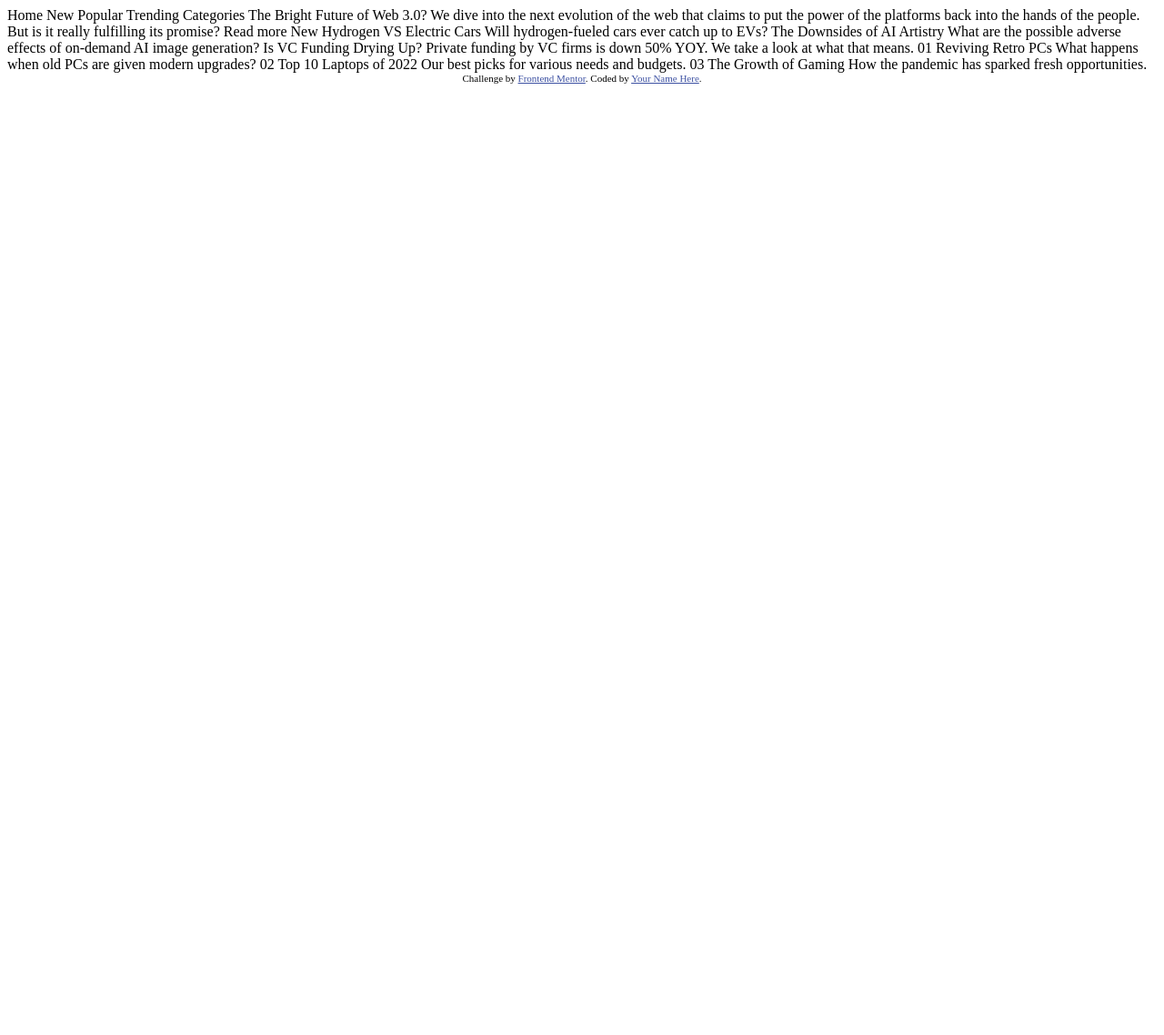
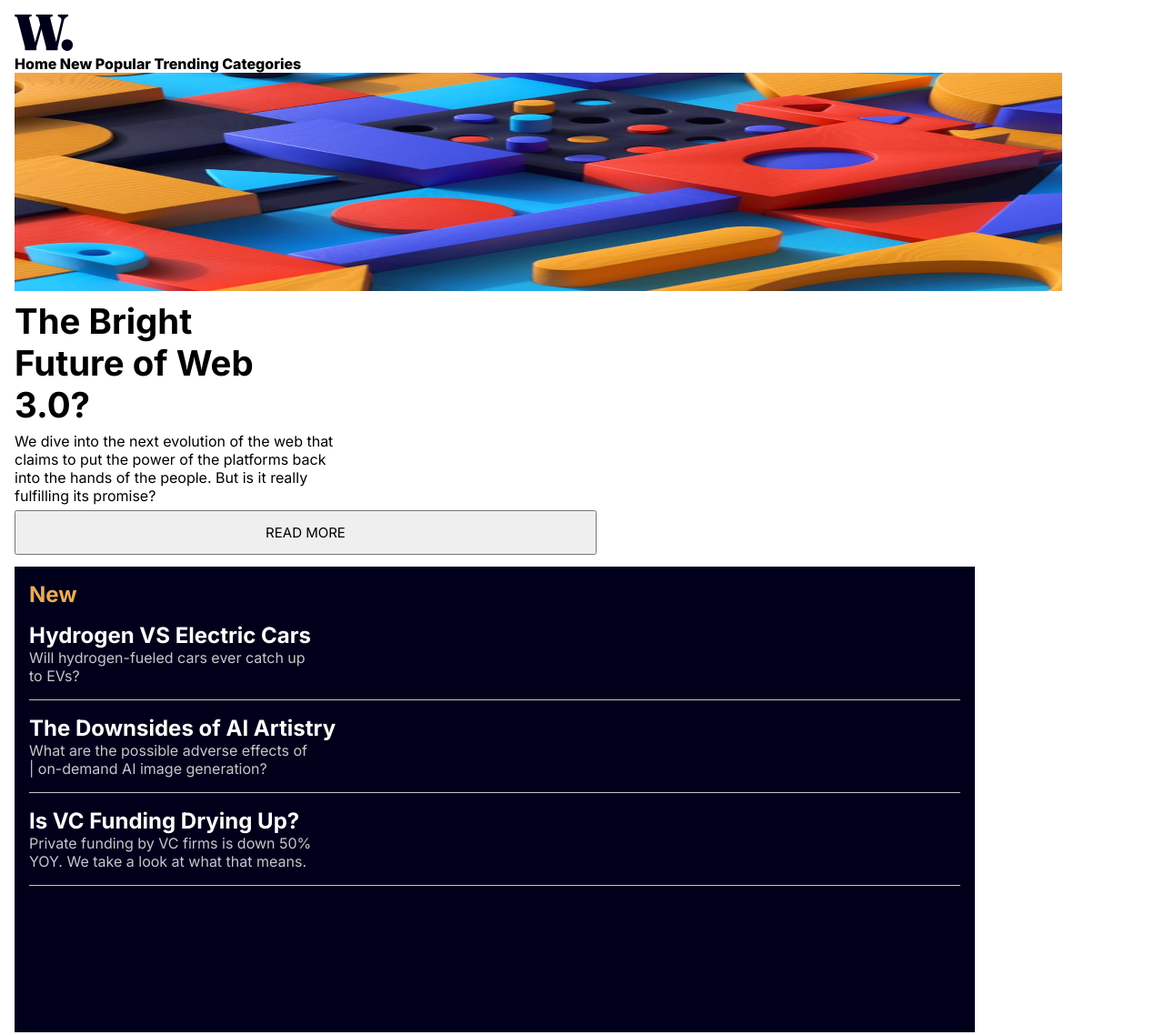
Before and after one commit to AidenNateLuk/news-homepage-main, a plain HTML site: page index.html in a window 1280 px wide. Shown: the top 1138 px of the page at 91% size. Before the commit the page ends 800 px from the top, so only its background shows below. Drawn offline with Linux system fonts and the light colour scheme.

Commit message:
some html and css work

```diff
--- a/index.html
+++ b/index.html
@@ -1,60 +1,103 @@
 <!DOCTYPE html>
 <html lang="en">
-<head>
-  <meta charset="UTF-8">
-  <meta name="viewport" content="width=device-width, initial-scale=1.0"> <!-- displays site properly based on user's device -->
+  <head>
+    <meta charset="UTF-8" />
+    <meta name="viewport" content="width=device-width, initial-scale=1.0" />
+    <title>news-homepage-main Public</title>
+    <link rel="stylesheet" href="styles.css" />
+    <link
+      rel="stylesheet"
+      href="https://fonts.googleapis.com/css2?family=Inter:wght@400;700;800&display=swap"
+    />
+  </head>
+  <body>
+    <div class="page">
+      <nav>
+        <img src="assets/images/logo.svg" />
+        <ul>
+          <a>Home</a>
+          <a>New</a>
+          <a>Popular</a>
+          <a>Trending</a>
+          <a>Categories</a>
+        </ul>
+      </nav>
 
-  <link rel="icon" type="image/png" sizes="32x32" href="./assets/images/favicon-32x32.png">
-
-  <title>Frontend Mentor | News homepage</title>
-
-  <!-- Feel free to remove these styles or customise in your own stylesheet 👍 -->
-  <style>
-    .attribution { font-size: 11px; text-align: center; }
-    .attribution a { color: hsl(228, 45%, 44%); }
-  </style>
-</head>
-<body>
-
-  Home
-  New
-  Popular
-  Trending
-  Categories
-
-  The Bright Future of Web 3.0?
-
-  We dive into the next evolution of the web that claims to put the power of the platforms back into the hands of the people.
-  But is it really fulfilling its promise?
-
-  Read more
-
-  New
-
-  Hydrogen VS Electric Cars
-  Will hydrogen-fueled cars ever catch up to EVs?
-
-  The Downsides of AI Artistry
-  What are the possible adverse effects of on-demand AI image generation?
-
-  Is VC Funding Drying Up?
-  Private funding by VC firms is down 50% YOY. We take a look at what that means.
-
-  01
-  Reviving Retro PCs
-  What happens when old PCs are given modern upgrades?
-
-  02
-  Top 10 Laptops of 2022
-  Our best picks for various needs and budgets.
-
-  03
-  The Growth of Gaming
-  How the pandemic has sparked fresh opportunities.
-
-  <div class="attribution">
-    Challenge by <a href="https://www.frontendmentor.io?ref=challenge" target="_blank">Frontend Mentor</a>.
-    Coded by <a href="#">Your Name Here</a>.
-  </div>
-</body>
+      <section class="section first">
+        <img src="assets/images/image-web-3-mobile.jpg" />
+        <h1>
+          The Bright<br />
+          Future of Web<br />
+          3.0?
+        </h1>
+        <p>
+          We dive into the next evolution of the web that<br />
+          claims to put the power of the platforms back<br />
+          into the hands of the people. But is it really<br />
+          fulfilling its promise?
+        </p>
+        <button type="submit">READ MORE</button>
+      </section>
+      <section class="section second">
+        <div class="card">
+          <div class="card-title">
+            <h1>New</h1>
+          </div>
+          <div class="card-content">
+            <div class="accordion">
+              <h2>Hydrogen VS Electric Cars</h2>
+              <p>
+                Will hydrogen-fueled cars ever catch up<br />
+                to EVs?
+              </p>
+            </div>
+            <div class="accordion">
+              <h2>The Downsides of AI Artistry</h2>
+              <p>
+                What are the possible adverse effects of<br />| on-demand AI
+                image generation?
+              </p>
+            </div>
+            <div class="accordion">
+              <h2>Is VC Funding Drying Up?</h2>
+              <p>
+                Private funding by VC firms is down 50%<br />
+                YOY. We take a look at what that means.
+              </p>
+            </div>
+          </div>
+        </div>
+      </section>
+      <section class="section third">
+        <div class="image one">
+          <img src="assets/images/image-retro-pcs.jpg" />
+          <h1>01</h1>
+          <h2>Reviving Retro PCs</h2>
+          <p>
+            What happens when old PCs<br />
+            are given modern upgrades?
+          </p>
+        </div>
+        <div class="image two">
+          <img src="assets/images/image-top-laptops.jpg" />
+          <h1>02</h1>
+          <h2>Top 10 Laptops of 2022</h2>
+          <p>
+            Our best picks for various<br />
+            needs and budgets
+          </p>
+        </div>
+        <div class="image three">
+          <img src="assets/images/image-gaming-growth.jpg" />
+          <h1>03</h1>
+          <h2>The Growth of Gaming</h2>
+          <p>
+            How the pandemic <br />
+            sparked fresh opportunities
+          </p>
+        </div>
+      </section>
+    </div>
+    <script src="index.js"></script>
+  </body>
 </html>
--- /dev/null
+++ b/styles.css
@@ -0,0 +1,82 @@
+* {
+  padding: 0;
+  margin: 0;
+  font-family: "Inter", sans-serif;
+}
+
+body {
+  height: 100vh;
+  width: 100vw;
+
+  .page {
+    display: flex;
+    flex-direction: column;
+    padding: 1rem;
+
+    nav {
+      ul {
+        font-weight: 800;
+      }
+    }
+    .section.first {
+      padding-bottom: 0.8rem;
+
+      img {
+        height: 30vh;
+        width: 90vw;
+        padding-bottom: 0.4rem;
+      }
+
+      h1 {
+        font-weight: 700;
+        font-size: 2.4rem;
+        padding-bottom: 0.4rem;
+      }
+
+      p {
+        padding-bottom: 0.4rem;
+      }
+
+      button {
+        padding-top: 0.8rem;
+        padding-bottom: 0.8rem;
+        width: 50vw;
+        font-size: 15px;
+        background-color: linear-gradient(
+          90deg,
+          hsl(35, 77%, 62%) 40%,
+          hsl(5, 85%, 63%) 60%
+        );
+      }
+    }
+    .section.second {
+      padding-bottom: 1rem;
+      .card {
+        width: 80vw;
+        height: 60vh;
+        padding: 1rem;
+        background-color: hsl(240, 100%, 5%);
+        .card-title {
+          h1 {
+            color: hsl(35, 77%, 62%);
+          }
+        }
+        .card-content {
+          padding: auto;
+          .accordion {
+            border-bottom: hsl(233, 8%, 79%) 0.2px solid;
+            padding-bottom: 1rem;
+            padding-top: 1rem;
+            h2 {
+              color: white;
+            }
+
+            p {
+              color: hsl(233, 8%, 79%);
+            }
+          }
+        }
+      }
+    }
+  }
+}
```
Also changed, not shown: index.js (added).
